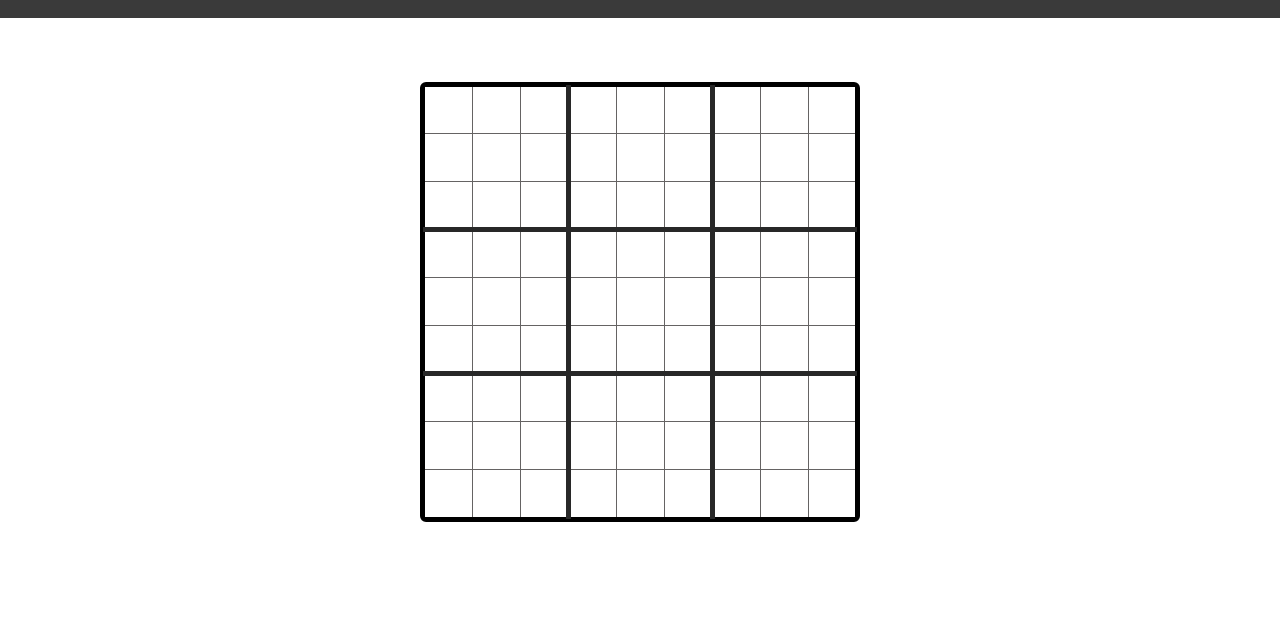
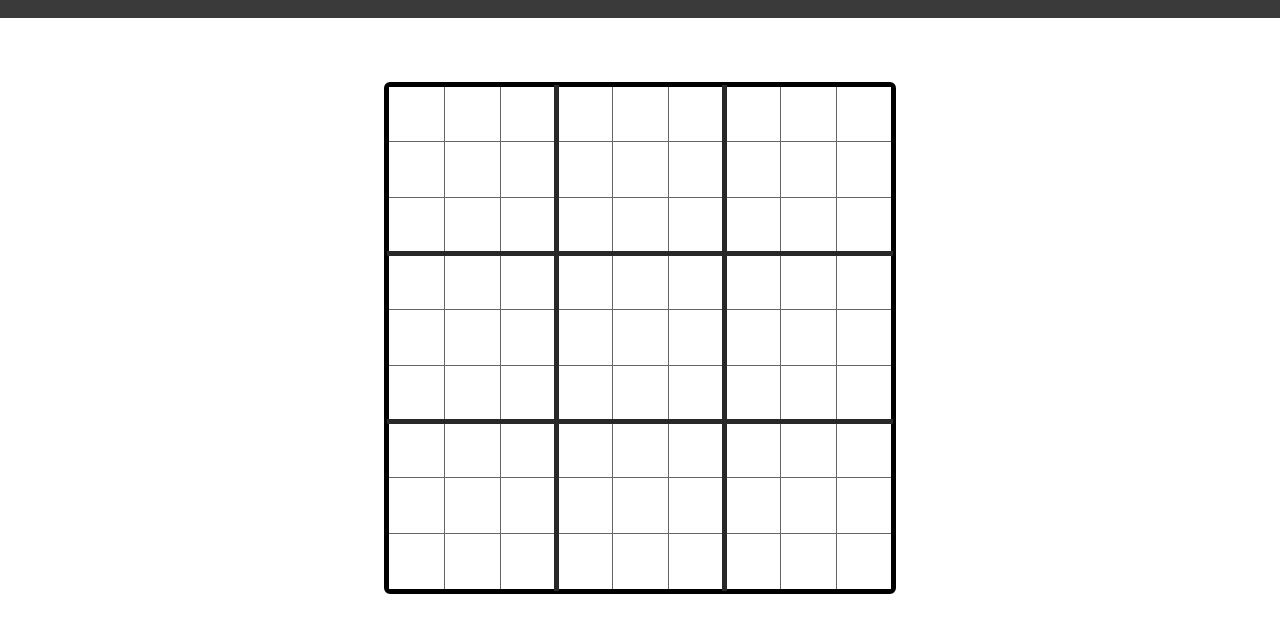
Before and after one commit to santyarellano/SudokuSolver, a plain HTML site: page index.html in a window 1280 px wide. Shown: the part 64-696 px from the top of the page. Drawn offline with nearby package versions, Linux system fonts and the light colour scheme.

Commit message:
minor update

```diff
--- a/styles.css
+++ b/styles.css
@@ -50,9 +50,10 @@ table td {
   padding: 8px;
   border: 1.5px solid #656363;
   text-align: center;
-  width: 3rem;
-  height: 3rem;
+  width: 3.5rem;
+  height: 3.5rem;
   transition-duration: 0.4s;
+  font-size: 1.5rem;
 }
 
 @keyframes anim {
```
